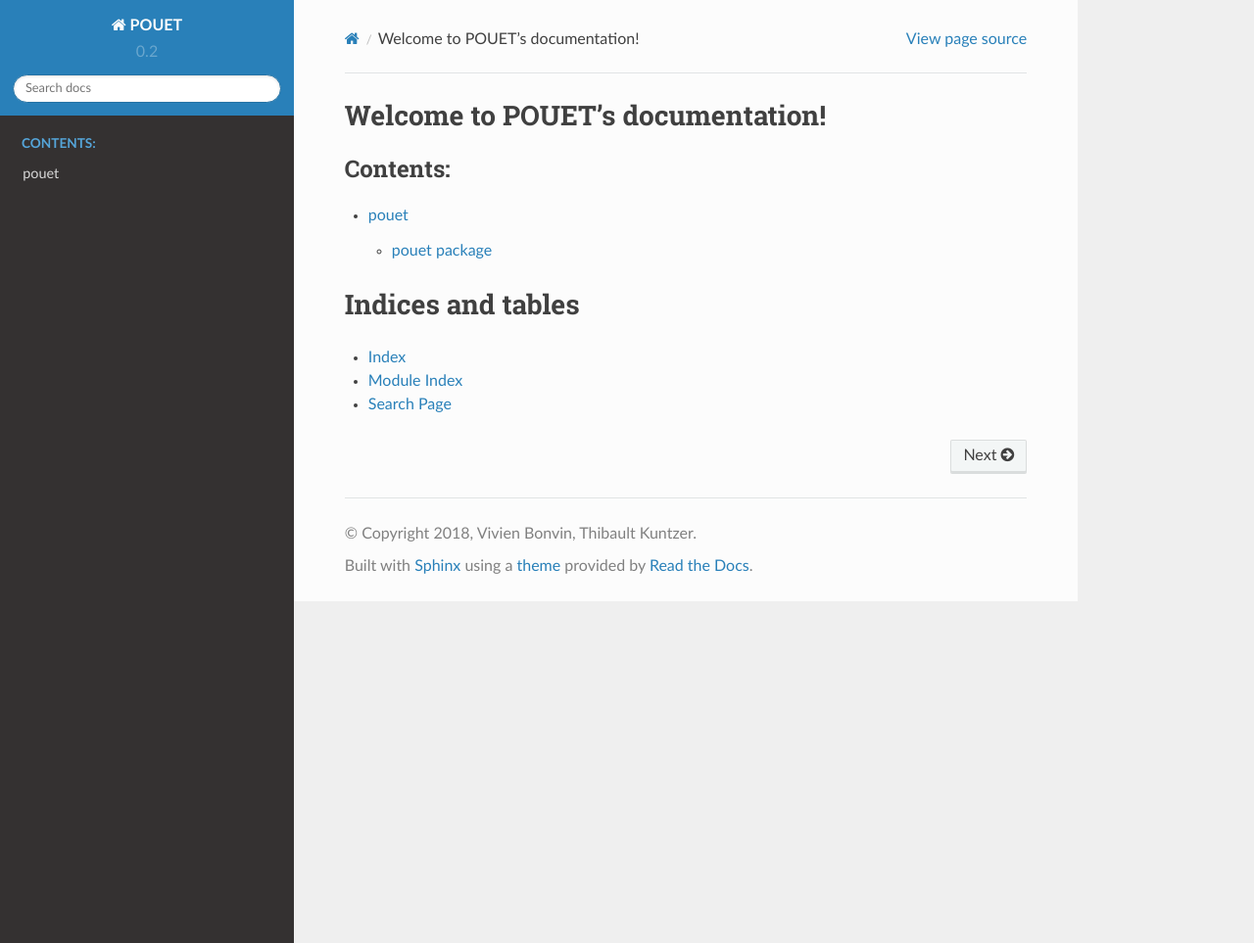
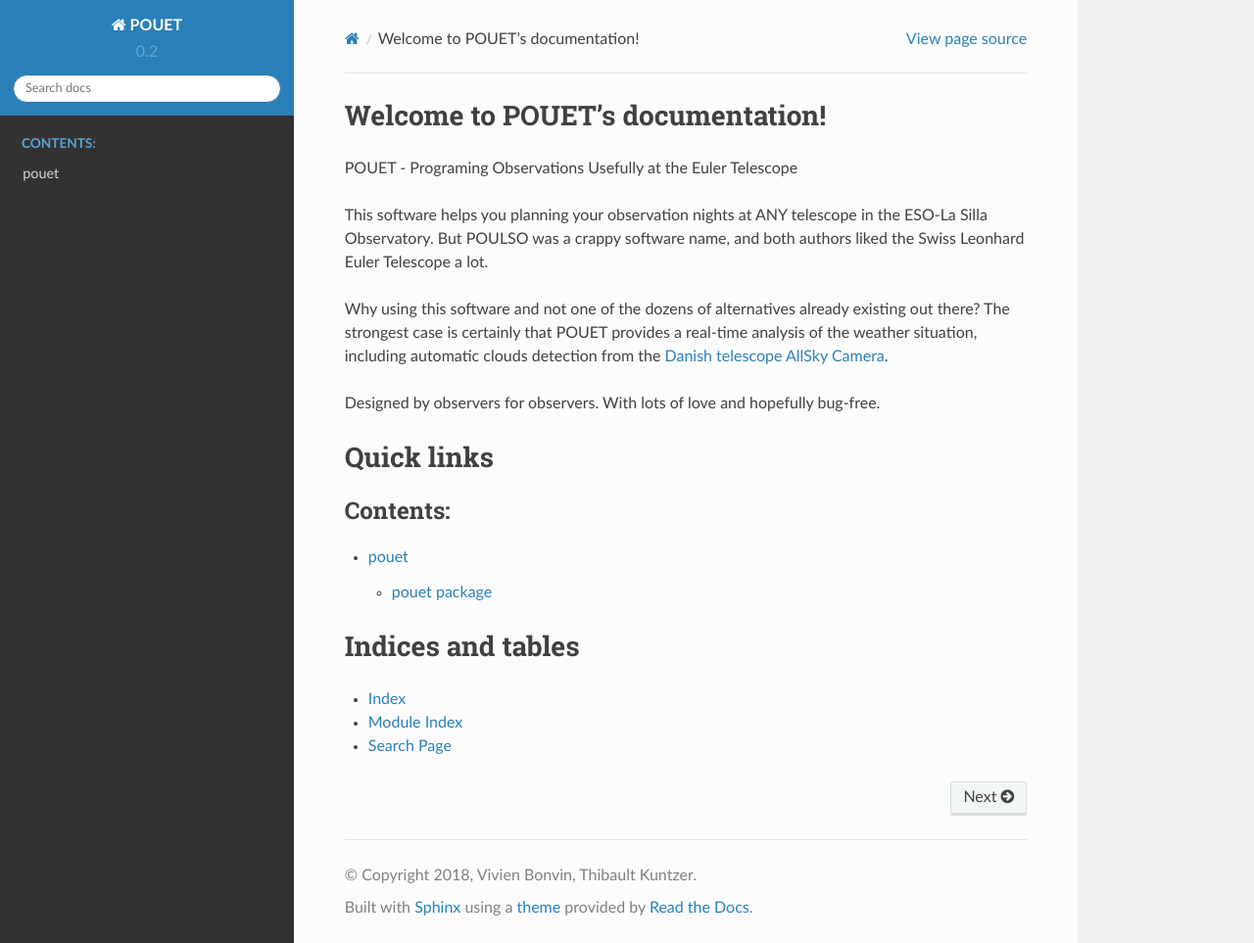
Before and after one commit to vbonvin/POUET, a Sphinx documentation site: the page built from docs/index.rst, in a window 1280 px wide and 963 px high. Shown: the whole window at 98% size. Built offline with Sphinx 7.4.7 and the Read the Docs theme 2.0.0, drawn with Linux system fonts in a browser that asks for light colours.

Commit message:
blahblah doc

```diff
--- a/docs/index.rst
+++ b/docs/index.rst
@@ -5,6 +5,19 @@
 
 Welcome to POUET's documentation!
 =================================
+
+POUET - Programing Observations Usefully at the Euler Telescope
+
+This software helps you planning your observation nights at ANY telescope in the ESO-La Silla Observatory. But POULSO was a crappy software name, and both authors liked the Swiss Leonhard Euler Telescope a lot.
+
+Why using this software and not one of the dozens of alternatives already existing out there? The strongest case is certainly that POUET provides a real-time analysis of the weather situation, including automatic clouds detection from the `Danish telescope AllSky Camera <http://allsky-dk154.asu.cas.cz>`_.
+
+Designed by observers for observers. With lots of love and hopefully bug-free.
+
+
+
+Quick links
+===========
 
 .. toctree::
    :maxdepth: 2
```
